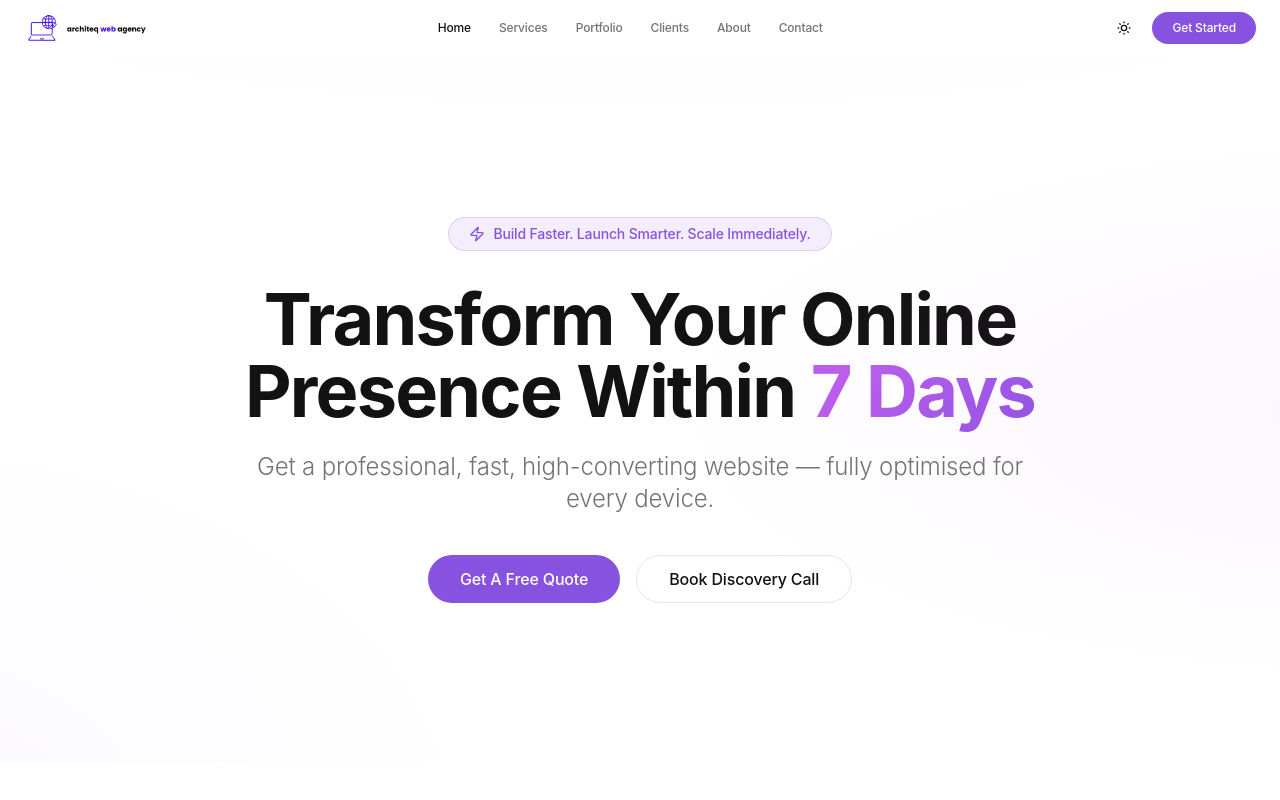
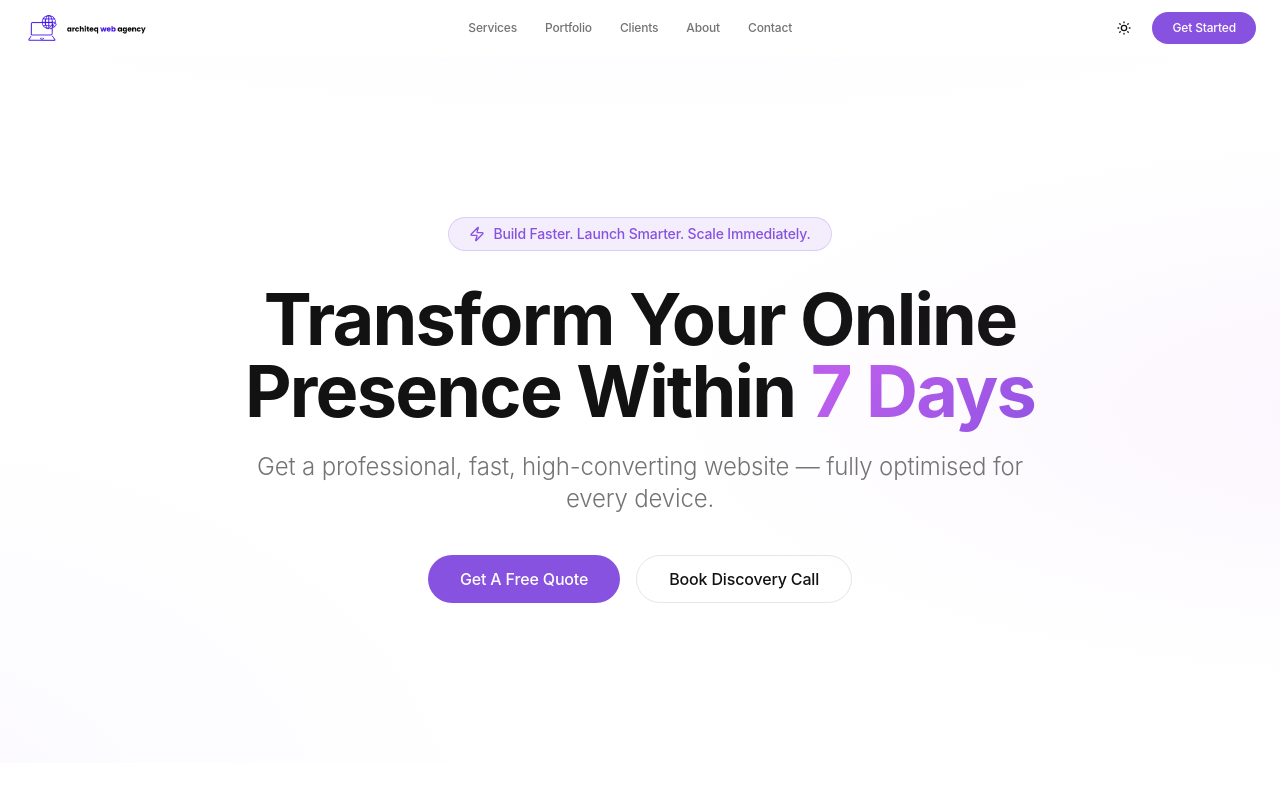
Before and after one commit to archtqwbagncy/architeq-web-forge-61497-74974, a React (Vite) app: page / in a window 1280 px wide. Shown: the top 800 px of the page. Built offline with nearby package versions, Linux system fonts and the light colour scheme.

Commit message:
Preceding changes

```diff
--- a/src/components/Header.tsx
+++ b/src/components/Header.tsx
@@ -11,7 +11,7 @@ const Header = () => {
   const { theme } = useTheme();
 
   const navigation = [
-    { name: "Home", href: "/" },
+
     { name: "Services", href: "/services" },
     { name: "Portfolio", href: "/portfolio" },
     { name: "Clients", href: "/clients" },
```
